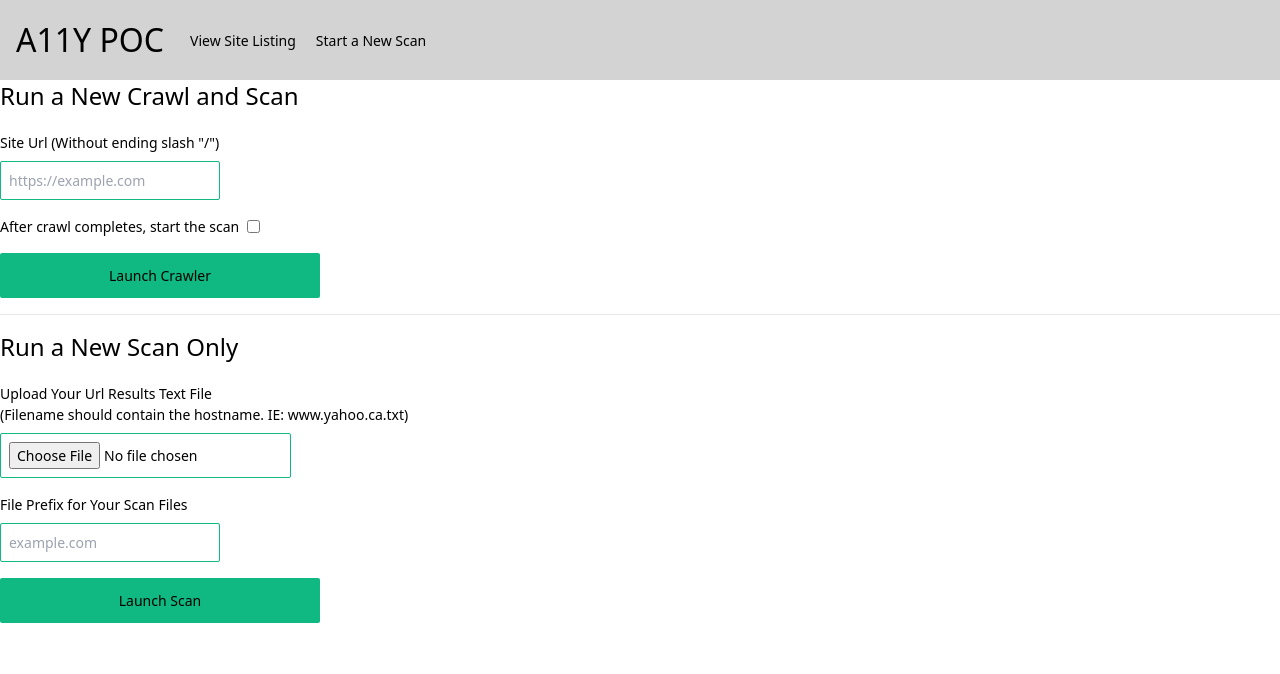
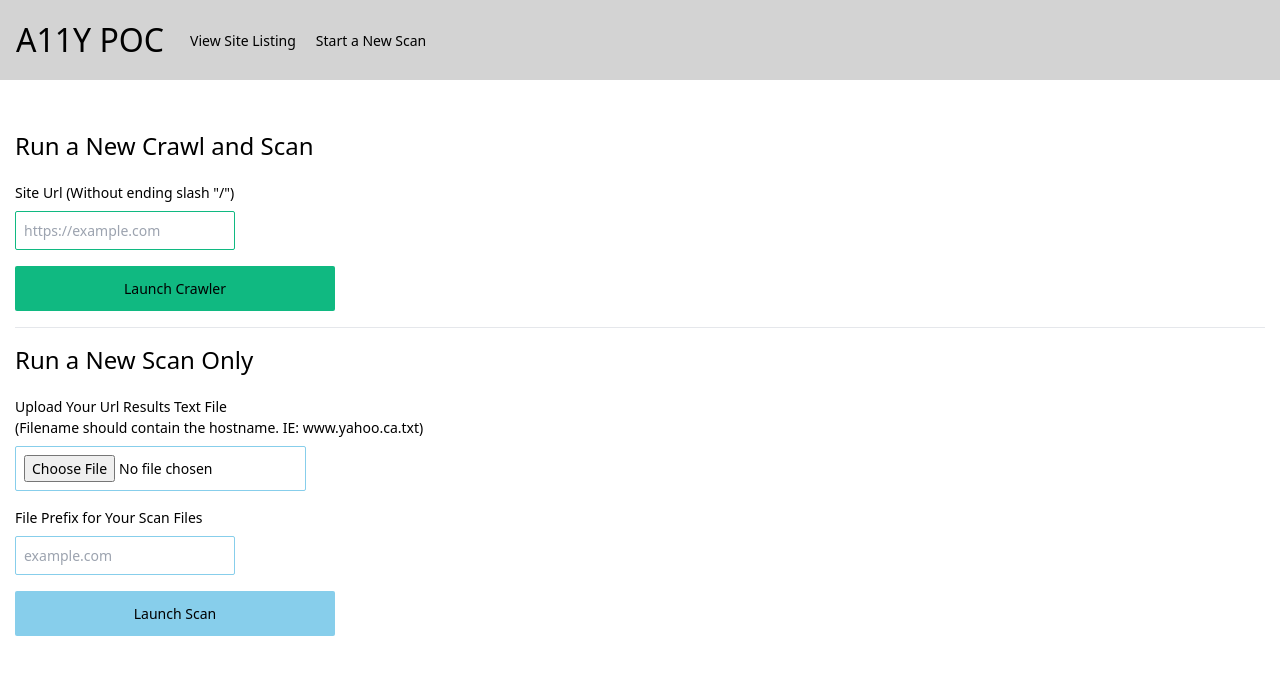
Before and after one commit to rangle/a11y-violations-crawler, a React (Create React App) app in the folder packages/a11y-frontend-react/: page /launcher in a window 1280 px wide. Shown: the top 674 px of the page. Built offline with nearby package versions, Linux system fonts and the light colour scheme.

Commit message:
Feature: Styling and refactoring Launcher Form Views

```diff
--- /dev/null
+++ b/packages/a11y-frontend-react/src/Launcher/CrawlAndScanLauncher/index.js
@@ -0,0 +1,19 @@
+import React from 'react';
+
+const CrawlAndScanLauncher = () => {
+    return (
+        <div className="container flex flex-col">
+            <h2 className="mb-5 text-2xl">Run a New Crawl and Scan</h2>
+            <form className="flex flex-col">
+                <label htmlFor="site-url" className="mb-4">Site Url (Without ending slash "/")
+                        <input className="border border-green-500 rounded-sm p-2 block mt-2" name="site-url" id="site-url" type="url" placeholder="https://example.com" pattern="(http|https)://.*" required></input>
+                </label>
+                <input className="cursor-pointer block bg-green-500 p-3 rounded-sm max-w-xs" id="crawl-launch-btn" type="submit" value="Launch Crawler" />
+            </form>
+            <p id="progress-message" className="mt-3 progress hidden">Your Crawl will now begin. It may take up to 30 minutes. Come back and refresh the page for results.</p>
+            <p id="success-message" className="mt-3 success hidden green">The scan has completed. Please refresh the page to see the results.</p>
+        </div>
+    );
+}
+
+export default CrawlAndScanLauncher;
--- /dev/null
+++ b/packages/a11y-frontend-react/src/Launcher/ScanLauncher/index.js
@@ -0,0 +1,71 @@
+import React from 'react';
+import styled from 'styled-components';
+
+const FormButton = styled.button`
+    padding: 0.75rem;
+    max-width: 20rem;
+    display: block;
+    cursor: pointer;
+    border-radius: 0.125rem;
+    background-color: skyblue;
+`;
+
+const FormTextInput = styled.input`
+    display: block;
+    border: 1px solid skyblue;
+    border-radius: 0.125rem;
+    margin-top: 0.5rem;
+    padding: 0.5rem;
+`;
+
+const FormFileInput = styled.input`
+    display: block;
+    border: 1px solid skyblue;
+    border-radius: 0.125rem;
+    margin-top: 0.5rem;
+    padding: 0.5rem;
+`;
+
+const FormLabel = styled.label`
+    margin-bottom: 1rem;
+`;
+
+const ScanMessage = styled.p`
+    margin-top: 0.75rem;
+    color: ${props => props.textColour}
+`;
+
+const ScanFormContainer = styled.div`
+    display: flex;
+    flex-direction: column;
+`;
+
+const FormHeader = styled.h2`
+    margin-bottom: 1.25rem;
+    font-size: 1.5rem;
+    line-height: 2rem;
+`;
+
+
+const ScanLauncher = () => {
+    let showProgress = false;
+    let showSuccess = false;
+    return (
+        <ScanFormContainer>
+            <FormHeader>Run a New Scan Only</FormHeader>
+            <form className="flex flex-col" id="scan-form">
+                <FormLabel htmlFor="results-file">Upload Your Url Results Text File<br />(Filename should contain the hostname. IE: www.yahoo.ca.txt)
+                    <FormFileInput name="results-file" id="results-file" type="file" accept=".txt" required />
+                </FormLabel>
+                <FormLabel htmlFor="filePrefix">File Prefix for Your Scan Files
+                    <FormTextInput name="filePrefix" id="filePrefix" type="text" placeholder="example.com" required />
+                </FormLabel>
+                <FormButton id="scan-launch-btn" type="submit">Launch Scan</FormButton>
+            </form>
+            {showProgress ? <ScanMessage id="scan-progress-message">Your Scan will now begin. It may take up to 30 minutes. Come back and refresh the page for results.</ScanMessage> : ''}
+            {showSuccess ? <ScanMessage textColour="green" id="scan-success-message">The scan has completed. Please refresh the page to see the results.</ScanMessage> : ''}
+        </ScanFormContainer>
+    );
+};
+
+export default ScanLauncher;
--- a/packages/a11y-frontend-react/src/Launcher/index.js
+++ b/packages/a11y-frontend-react/src/Launcher/index.js
@@ -1,39 +1,24 @@
 import React from 'react';
+import styled from 'styled-components';
+import CrawlAndScanLauncher from './CrawlAndScanLauncher';
+import ScanLauncher from './ScanLauncher';
+
+const LauncherContainer = styled.div`
+    padding: 50px 15px;
+`;
+
+const Hr = styled.hr`
+    margin: 1rem 0;
+`;
+
 
 const Launcher = () => {
     return (
-        <>
-            <div className="container flex flex-col">
-                <h2 className="mb-5 text-2xl">Run a New Crawl and Scan</h2>
-                <form className="flex flex-col">
-                    <label className="mb-4">Site Url (Without ending slash "/")
-                        <input className="border border-green-500 rounded-sm p-2 block mt-2" name="site-url" id="site-url" type="url" placeholder="https://example.com" pattern="(http|https)://.*" required></input>
-                    </label>
-                    <label className="mb-4 flex items-center">After crawl completes, start the scan
-                    <input className="ml-2 border-green-500" type="checkbox" id="auto-scan" />
-                    </label>
-                    <input className="cursor-pointer block bg-green-500 p-3 rounded-sm max-w-xs" id="crawl-launch-btn" type="submit" value="Launch Crawler" />
-                </form>
-                <p id="progress-message" className="mt-3 progress hidden">Your Crawl will now begin. It may take up to 30 minutes. Come back and refresh the page for results.</p>
-                <p id="success-message" className="mt-3 success hidden green">The scan has completed. Please refresh the page to see the results.</p>
-            </div>
-
-            <hr className="my-4" />
-            <div className="container flex flex-col">
-                <h2 className="mb-5 text-2xl">Run a New Scan Only</h2>
-                <form className="flex flex-col" id="scan-form">
-                    <label className="mb-4">Upload Your Url Results Text File<br />(Filename should contain the hostname. IE: www.yahoo.ca.txt)
-                    <input className="border border-green-500 rounded-sm p-2 block mt-2" name="results-file" id="results-file" type="file" accept=".txt" required></input>
-                    </label>
-                    <label className="mb-4">File Prefix for Your Scan Files
-                    <input className="border border-green-500 rounded-sm p-2 block mt-2" name="filePrefix" id="filePrefix" type="text" placeholder="example.com" required></input>
-                    </label>
-                    <input className="cursor-pointer block bg-green-500 p-3 rounded-sm max-w-xs" id="scan-launch-btn" type="submit" value="Launch Scan" />
-                </form>
-                <p id="scan-progress-message" className="mt-3 progress hidden">Your Scan will now begin. It may take up to 30 minutes. Come back and refresh the page for results.</p>
-                <p id="scan-success-message" className="mt-3 success hidden green">The scan has completed. Please refresh the page to see the results.</p>
-            </div>
-        </>
+        <LauncherContainer>
+            <CrawlAndScanLauncher />
+            <Hr />
+            <ScanLauncher />
+        </LauncherContainer>
     );
 }
 
--- a/packages/a11y-frontend-react/src/SiteListing/index.js
+++ b/packages/a11y-frontend-react/src/SiteListing/index.js
@@ -2,7 +2,7 @@ import React, { useState, useEffect } from 'react';
 import { Link } from 'react-router-dom';
 import styled from 'styled-components';
 
-const DIRECTORIES_API = 'http://localhost:3001/api/site-results';
+const GET_DIRECTORIES_API = 'http://localhost:3001/api/site-results';
 
 const ResultContainer = styled.div`
     padding: 50px 15px;
@@ -21,6 +21,10 @@ const ListItem = styled.li`
     line-height: 1.5rem;
 `;
 
+const BlueLink = styled(Link)`
+    color: rgba(37,99,235,1);
+`;
+
 const SiteListing = () => {
     const [directories, setDirectories] = useState([]);
 
@@ -29,7 +33,7 @@ const SiteListing = () => {
     }, []);
 
     const fetchDirectoriesFromAPI = () => {
-        fetch(DIRECTORIES_API).then(res => res.json()).then(results => {
+        fetch(GET_DIRECTORIES_API).then(res => res.json()).then(results => {
             setDirectories(results.directories);
         }).catch(err => {
             console.log('error on fetch: ', err);
@@ -41,7 +45,7 @@ const SiteListing = () => {
             <H2>Available Scan Results</H2>
             <SiteList>
                 {directories.map(directory =>
-                    <ListItem key={directory.id} aria-label={`View results for ${directory.name}`}><Link className="text-blue-600" to={`./site-results/${directory.name}`}>{directory.name}</Link></ListItem>
+                    <ListItem key={directory.id} aria-label={`View results for ${directory.name}`}><BlueLink to={`./site-results/${directory.name}`}>{directory.name}</BlueLink></ListItem>
                 )}
             </SiteList>
         </ResultContainer>
--- a/packages/a11y-frontend-react/src/components/Header/index.js
+++ b/packages/a11y-frontend-react/src/components/Header/index.js
@@ -14,6 +14,7 @@ const Nav = styled.nav`
 const H1 = styled.h1`
     font-size: 2rem;
     margin: 1rem;
+    font-weight: 100;
 `;
 
 const List = styled.ul`
```
Also changed, not shown: packages/a11y-frontend-react/src/Launcher/CrawlAndScanLauncher/test.js (added), packages/a11y-frontend-react/src/Launcher/ScanLauncher/test.js (added), 1 other file (tests, documents, lock files or other folders).
